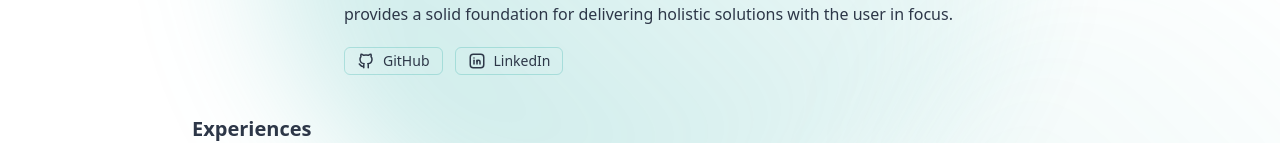
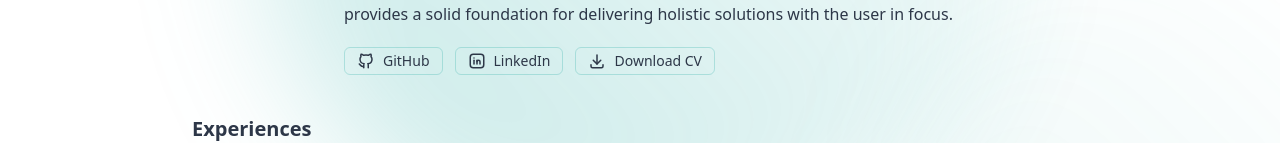
Before and after one commit to nimkimi/hackimi, a Next.js app: page /about in a window 1280 px wide. Shown: the part 421-564 px from the top of the page. Built offline with nearby package versions, Linux system fonts and the light colour scheme.

Commit message:
Add download cv button

```diff
--- a/src/app/about/page.tsx
+++ b/src/app/about/page.tsx
@@ -3,7 +3,7 @@ import about from '@/data/about';
 import { buildPageMetadata } from '@/lib/metadata';
 import Image from 'next/image';
 import Link from 'next/link';
-import { IconBrandGithub, IconBrandLinkedin } from '@tabler/icons-react';
+import { IconBrandGithub, IconBrandLinkedin, IconDownload } from '@tabler/icons-react';
 
 export const metadata = buildPageMetadata({
   title: 'About',
@@ -61,6 +61,14 @@ export default function AboutPage() {
                     <span className="leading-none">{profile.platform}</span>
                   </a>
                 ))}
+                <a
+                  href="/cv.pdf"
+                  download
+                  className="inline-flex items-center gap-2 text-sm px-3 py-1 rounded-md border border-light-accent/30 dark:border-dark-accent/30 hover:bg-light-accent/10 dark:hover:bg-dark-accent/10 transition-colors"
+                >
+                  <IconDownload size={18} className="shrink-0" aria-hidden="true" />
+                  <span className="leading-none">Download CV</span>
+                </a>
               </div>
             </div>
           </div>
```
Also changed, not shown: 1 other file (tests, documents, lock files or other folders).
